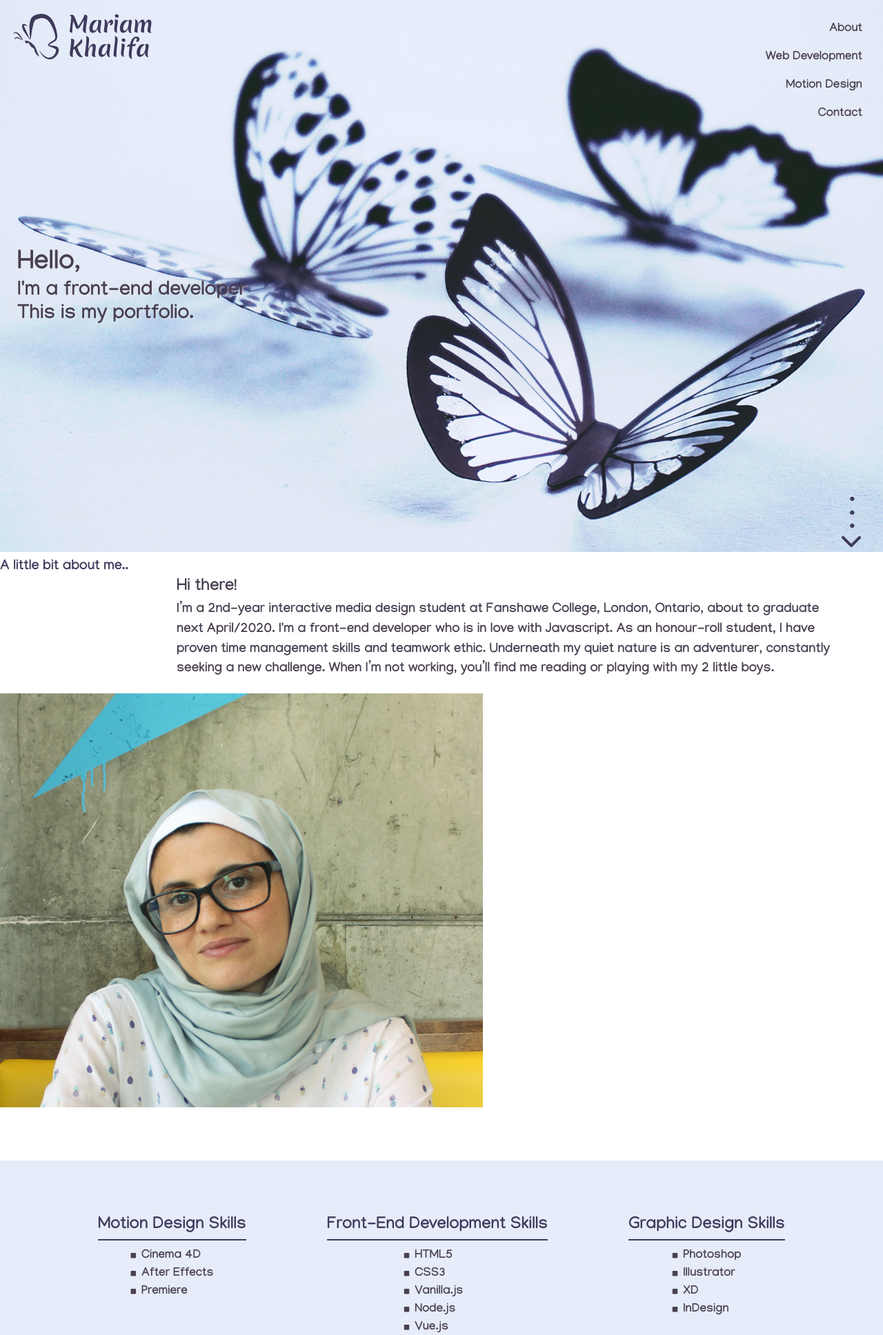
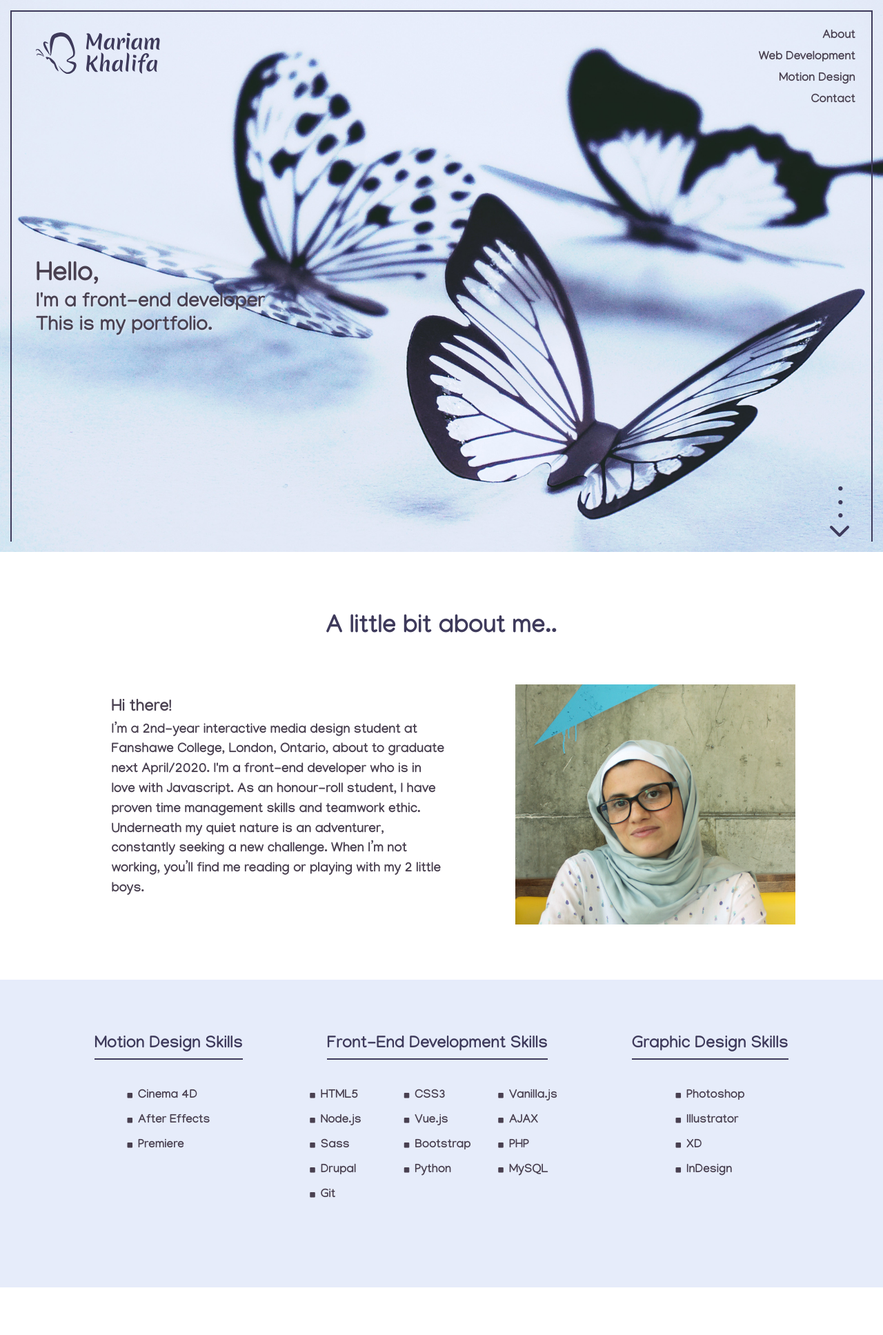
Before and after one commit to mariamkhalifa/Khalifa_Mariam_Portfolio, a PHP site: page / in a window 1280 px wide. Shown: the top 1935 px of the page at 69% size. Run offline with PHP 8.4, Linux system fonts and the light colour scheme; some libraries are stand-ins or nearby versions; some web fonts are replaced.

Commit message:
about section updates

```diff
--- a/index.php
+++ b/index.php
@@ -7,6 +7,7 @@
 <body>
 <h1 class="hidden">Mariam Khalifa</h1>
 <header id="main-header">
+    <div class="header-border">
         <h2 class="hidden">Main header</h2>
         <i class="fas fa-bars fa-2x"></i>
         <ul class="main-nav">
@@ -32,26 +33,30 @@
             <li class="dot">.</li>
         </ul>
         <i class="fas fa-chevron-down fa-2x"></i>
+    </div>
 </header>
 
 <section id="about">
+    <div class="about">
         <h2 class="main-heading">A little bit about me..</h2>
         <p class="about-text"><span>Hi there!</span><br>I’m a 2nd-year interactive media design student at Fanshawe College, London, Ontario, about to graduate next April/2020. I'm a front-end developer who is in love with Javascript. As an honour-roll student, I have proven time management skills and teamwork ethic.
         Underneath my quiet nature is an adventurer, constantly seeking a new challenge. When I’m not working, you’ll find me reading or playing with my 2 little boys.</p>
         <img class="about-img" src="images/mariam1.jpg" alt="mariam pic">
-</section>
+    </div>
+
     <div class="skills-con">
         <div class="skills skills-m">
             <h3 class="skill-title">Motion Design Skills</h3>
-        <ul>
+            <ul class="ul-con">
                 <li><i class="fas fa-square"></i>Cinema 4D</li>
                 <li><i class="fas fa-square"></i>After Effects</li>
                 <li><i class="fas fa-square"></i>Premiere</li>
             </ul>
         </div>
+
         <div class="skills skills-dev">
             <h3 class="skill-title">Front-End Development Skills</h3>
-        <ul>
+            <ul class="ul-con">
                 <li><i class="fas fa-square"></i>HTML5</li>
                 <li><i class="fas fa-square"></i>CSS3</li>
                 <li><i class="fas fa-square"></i>Vanilla.js</li>
@@ -69,9 +74,10 @@
                 <li><i class="fas fa-square"></i>Git</li>
             </ul>
         </div>
+
         <div class="skills skills-g">
             <h3 class="skill-title">Graphic Design Skills</h3>
-        <ul>
+            <ul class="ul-con">
                 <li><i class="fas fa-square"></i>Photoshop</li>
                 <li><i class="fas fa-square"></i>Illustrator</li>
                 <li><i class="fas fa-square"></i>XD</li>
@@ -79,6 +85,7 @@
             </ul>
         </div>
     </div>
+</section>
 
 <section id="development">
 <h2 class="main-heading">Web Development Projects</h2>
--- a/sass/main.scss
+++ b/sass/main.scss
@@ -70,18 +70,34 @@
     display: none;
 }
 
+.show {
+    opacity: 1 !important;
+}
+
 .link {
     cursor: pointer;
+}
+
+.main-heading {
+    font-size: 1.75em;
+    text-align: center;
+    @include m-t-80;
 }
 
 @media screen and (min-width:767px) {
     h1 {
         font-size: 2em;
     }
+    .main-heading {
+        font-size: 2em;
+    }
 }
 
 @media screen and (min-width:1023px) {
     h1 {
+        font-size: 2.25em;
+    }
+    .main-heading {
         font-size: 2.25em;
     }
     p, li {
@@ -122,11 +138,17 @@
     }
 }
 
-@keyframes slide-anim {
-    0% { transform: scale(1); opacity: 0; }
-    10% { transform: scale(1.1); opacity: 1; }
-    90% { transform: scale(1.1); opacity: 1; }
-    100% { transform: scale(1); }
+@keyframes shrink-anim {
+    0% {
+        -webkit-transform: scale(1.1);
+        -ms-transform: scale(1.1);
+        transform: scale(1.1);
+    }
+    100% {
+        -webkit-transform: scale(1);
+        -ms-transform: scale(1);
+        transform: scale(1);
+    }
 }
 
 @keyframes wiggle-anim {
--- a/sass/modules/_about.scss
+++ b/sass/modules/_about.scss
@@ -1,10 +1,18 @@
+#about {
+    opacity: 0;
+    transition: all .5s ease;
+}
+
 .about {
-    opacity: 0;
     @include column;
     align-items: center;
     @include m-r-25;
     @include m-l-25;
-    transition: all .5s ease;
+}
+
+.main-heading {
+    margin-left: 30px;
+    margin-right: 30px;
 }
 
 .about-img {
@@ -25,7 +33,6 @@
     background-color: $blue;
     @include m-t-80;
     padding: 80px 25px;
-    padding-bottom: 150px;
     @include column;
     align-items: center;
 }
@@ -61,6 +68,16 @@
     @include m-t-40;
 }
 
+@media screen and (min-width: 450px) {
+    .skills-dev {
+        .ul-con {
+            display: grid;
+            grid-template-columns: 1fr 1fr;
+            grid-column-gap: 25px;
+        }
+    }
+}
+
 @media screen and (min-width: 767px) {
     .about {
         display: grid;
@@ -68,9 +85,11 @@
                              "p img";
         grid-gap: 40px;
     }
-    .about h1 {
+    .main-heading {
         grid-area: h1;
         text-align: center;
+        margin-right: auto;
+        margin-left: auto
     }
     .about-text {
         grid-area: p;
@@ -85,7 +104,8 @@
         @include row;
         justify-content: space-between;
         align-items: start;
-        padding-bottom: 100px
+        padding-left: 40px;
+        padding-right: 40px;
     }
     .skills {
         margin-right: 0;
@@ -98,10 +118,6 @@
     }
     .skills-dev {
         margin-top: 0;
-        .ul-con {
-            grid-template-columns: 1fr 1fr;
-            grid-column-gap: 25px;
-        }
     }
     .skills-g {
         margin-top: 0;
--- a/sass/modules/_header.scss
+++ b/sass/modules/_header.scss
@@ -7,6 +7,15 @@
     position: relative;
     @include column;
     animation: fade-anim 2s;
+}
+
+.header-border {
+    @include column;
+    margin: 15px;
+    border: 2px solid $purple;
+    border-bottom: none;
+    position: relative;
+    height: 100%;
 }
 
 .link-home {
@@ -29,8 +38,8 @@
 
 .fa-bars {
     color: $purple;
-    margin-right: 10px;
-    margin-top: 10px;
+    margin-right: 15px;
+    margin-top: 15px;
     @include m-l-a;
     cursor: pointer;
     transition: all ease .5s;
@@ -69,7 +78,10 @@
 .link:last-child { border-bottom: none; }
 
 .link:hover, .link:focus {
+    -webkit-transform: scale(.95);
+    -ms-transform: scale(.95);
     transform: scale(.95);
+    opacity: .7;
 }
 
 .welcome {
@@ -122,12 +134,8 @@
 
 @media screen and (min-width: 767px) {
     .welcome {
-        text-align: left;
+        //text-align: left;
         @include m-t-80;
-        h1 {
-            text-align: left;
-            margin-bottom: 10px;
-        }
     }
 
     .fa-bars {
@@ -187,17 +195,15 @@
     }
 
     .link-home {
-        width: 200px;
+        width: 180px;
+        top: 30px;
+        left: 35px;
     }
 
     .welcome {
         margin-top: 350px;
-        h1 {
-            font-size: 2.25em;
-        }
-        h2 {
-            font-size: 1.7em;
-        }
+        margin-left: 35px;
+        text-align: left;
     }
 
     .fa-bars {
@@ -208,8 +214,8 @@
         display: block;
         text-align: right;
         position: fixed;
-        top: 20px;
-        right: 25px;
+        top: 35px;
+        right: 40px;
         z-index: 10;
     }
 
@@ -218,12 +224,14 @@
         transition: all ease .5s;
         border: none;
         margin-top: 5px;
+        padding: 0;
     }
     .link:hover, .link:focus {
         -webkit-transform: scale(.97);
         -ms-transform: scale(.97);
         transform: scale(.97);
         text-decoration: underline;
+        opacity: .7;
     }
 
 }
```
Also changed, not shown: css/main.css, 1 other file. Lines whose indentation alone changed are shown as unchanged.
